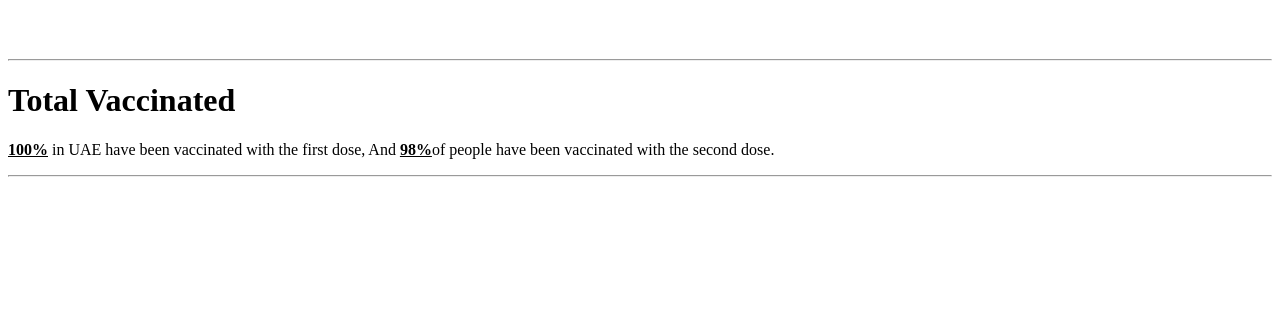
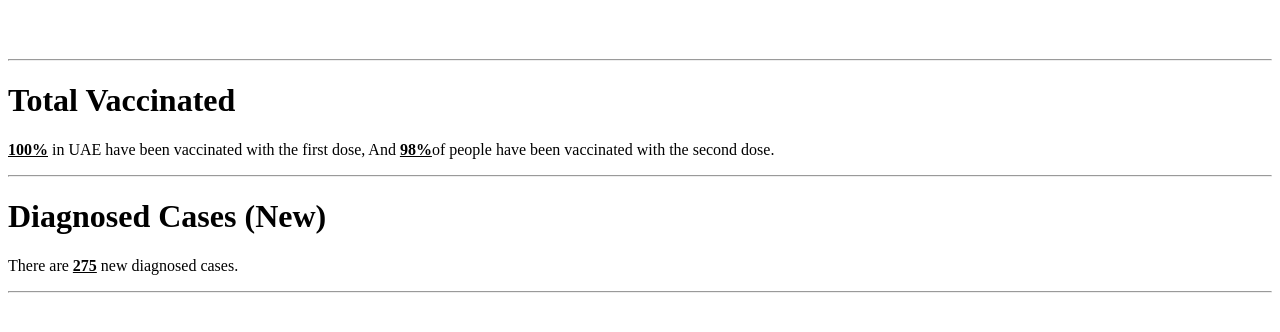
Before and after one commit to Metolix/School-Project-Covid-News, a plain HTML site: page index.html in a window 1280 px wide. Drawn offline with Linux system fonts and the light colour scheme.

Commit message:
Update index.html

```diff
--- a/index.html
+++ b/index.html
@@ -13,6 +13,9 @@
     <h1>Total Vaccinated</h1>
     <p><u><b>100%</b></u> in UAE have been vaccinated with the first dose, And <u><b>98%</b></u>of people have been vaccinated with the second dose.</p>
     <hr>
+    <h1>Diagnosed Cases (New)</h1>
+    <p>There are <u><b>275</b></u> new diagnosed cases.</p>
+    <hr>
 
 </body>
 </html>
```
